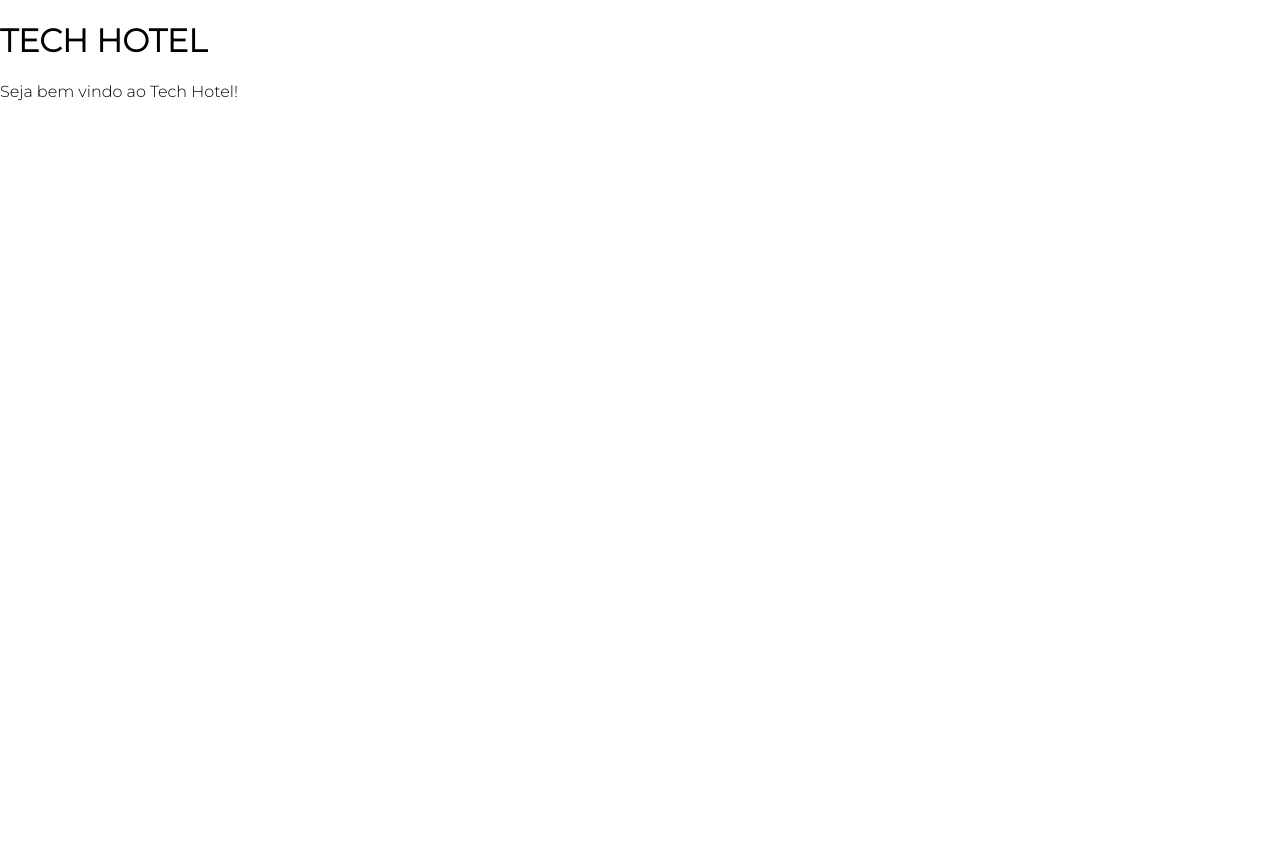
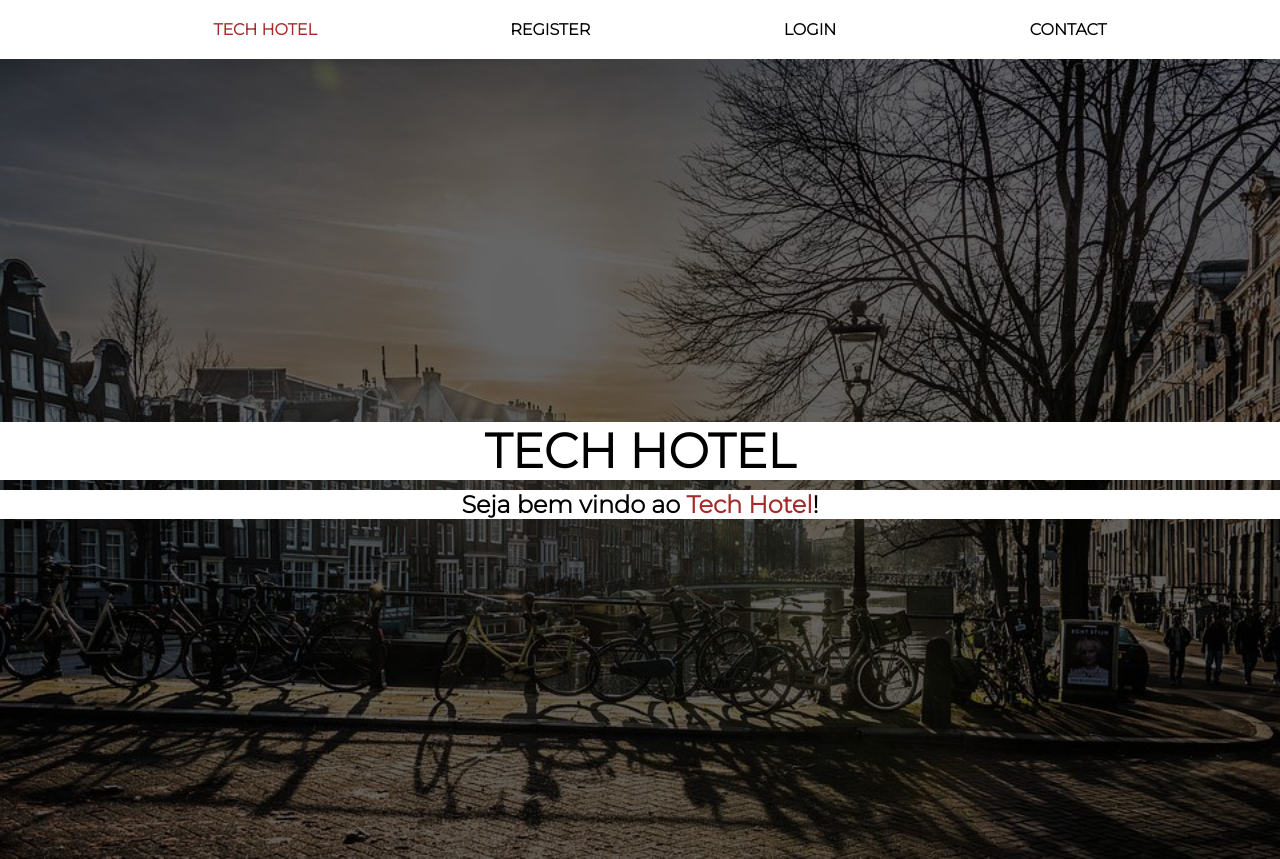
Before and after one commit to marianasaraiva/tech-hotel, a React (Create React App) app in the folder front-end/: page / in a window 1280 px wide. Before the commit the page ends 800 px from the top, so only its background shows below. Built offline with nearby package versions, Linux system fonts and the light colour scheme.

Commit message:
style: home page styling

```diff
--- a/front-end/src/pages/Home/index.js
+++ b/front-end/src/pages/Home/index.js
@@ -1,10 +1,15 @@
 import React from 'react';
+import { ContainerMain } from './styles';
+import Header from '../../components/Header';
 
 function Home() {
   return (
     <div>
-      <h1>TECH HOTEL</h1>
-      <p>Seja bem vindo ao Tech Hotel! </p>
+      <Header/>
+      <ContainerMain>
+        <h1>TECH HOTEL</h1>
+        <p>Seja bem vindo ao <span>Tech Hotel</span>!</p>
+      </ContainerMain>
     </div>
   )
 }
--- a/front-end/src/pages/Home/styles.js
+++ b/front-end/src/pages/Home/styles.js
@@ -0,0 +1,52 @@
+import styled from 'styled-components';
+import Picture from '../../images/amsterdam.jpg';
+
+export const ContainerMain = styled.main`
+  display: flex;
+  flex-direction: column;
+  justify-content: center;
+  align-items: center;
+  text-align: center;
+  width:100%;
+
+  background-size: cover;
+  background-image: url(${ Picture  });
+  background-attachment: fixed;
+  background-position: center;
+  background-repeat: no-repeat;
+  font-weight: 600;
+  min-height: 100vh;
+  position: relative;
+  z-index: 0;
+  font-size: 1.5em;
+
+  &:before {
+    background: rgba(0, 0, 0, 0.6);
+    content: "";
+    height: 100%;
+    left: 0;
+    position: absolute;
+    top: 0;
+    width: 100%;
+    z-index: -1;
+  }
+
+  h1 {
+    text-transform: uppercase;
+    margin-bottom: 0px;
+    background-color: white;
+    width:100%;
+    color: black;
+  }
+
+  p {
+    color: black;
+    background-color: white;
+    margin: 10px;
+    width:100%;
+  }
+
+  span {
+    color: brown;
+  }
+`;
```
